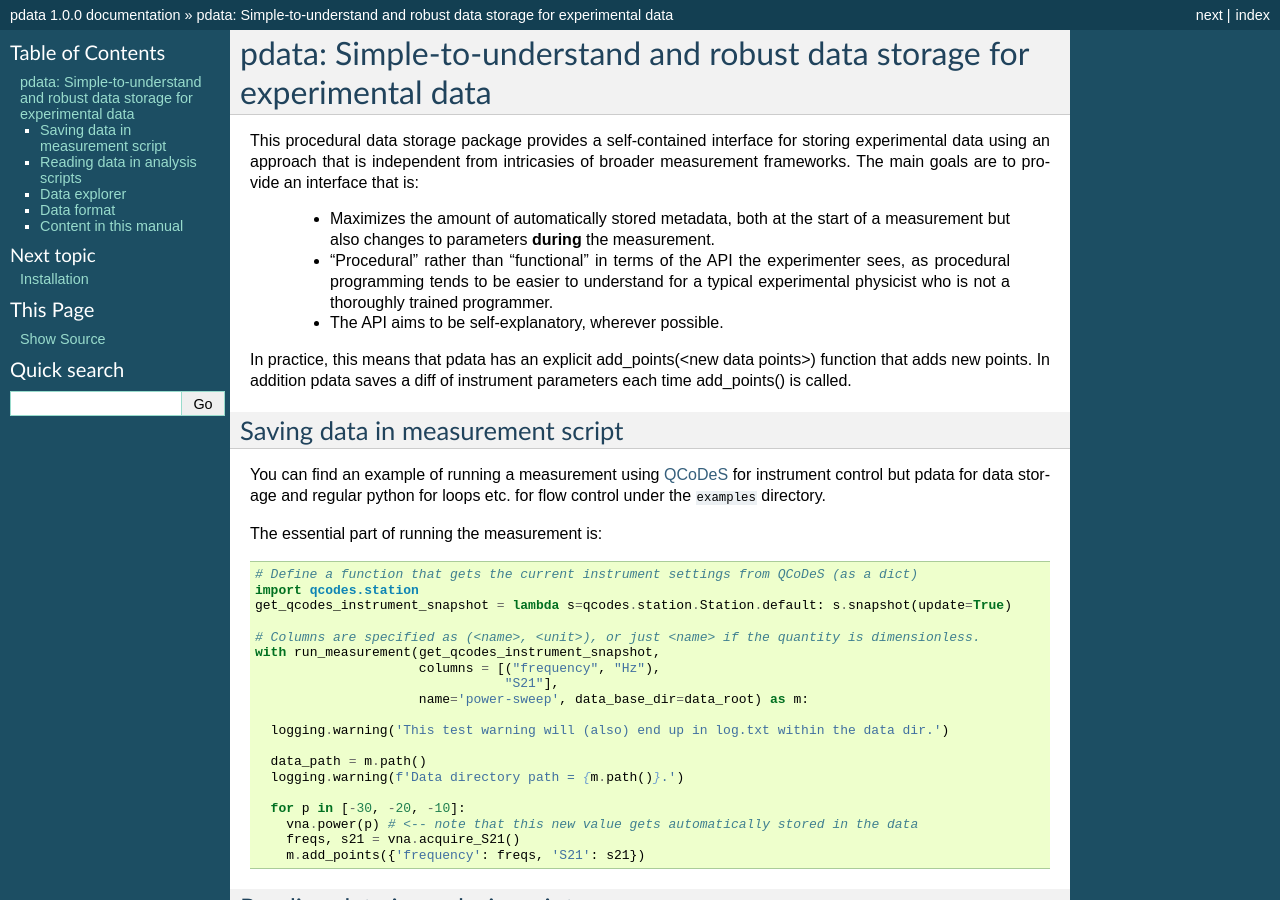
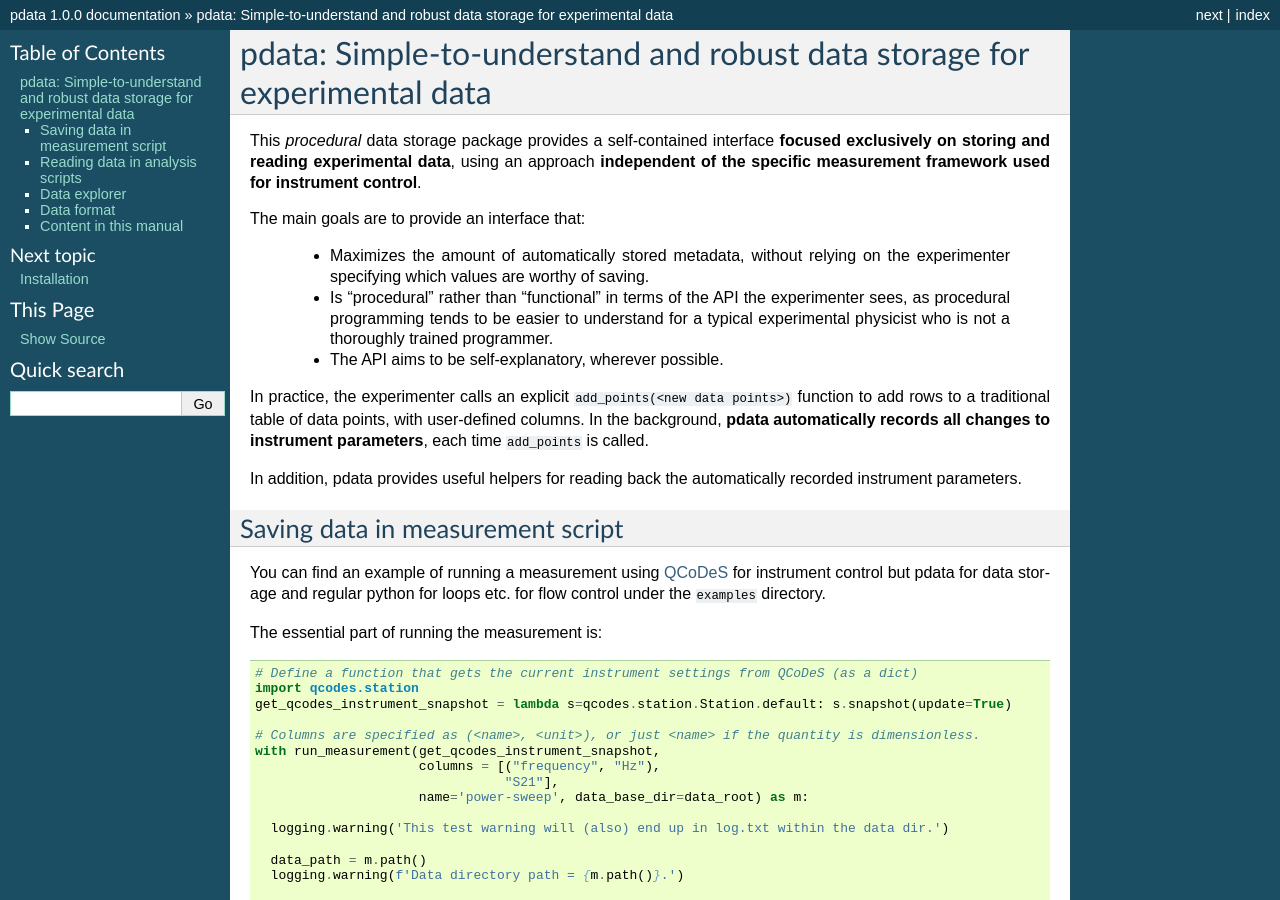
Before and after one commit to govenius/pdata, a Sphinx documentation site: the page built from docs/index.rst, in a window 1280 px wide and 900 px high. Built offline with Sphinx 7.4.7, drawn with Linux system fonts in a browser that asks for light colours.

Commit message:
Tweak intro paragraphs.

```diff
--- a/docs/index.rst
+++ b/docs/index.rst
@@ -6,18 +6,25 @@
 pdata: Simple-to-understand and robust data storage for experimental data
 =========================================================================
 
-This procedural data storage package provides a self-contained
-interface for storing experimental data using an approach that is
-independent from intricasies of broader measurement frameworks. The
-main goals are to provide an interface that is:
+This *procedural* data storage package provides a self-contained
+interface **focused exclusively on storing and reading experimental
+data**, using an approach **independent of the specific measurement
+framework used for instrument control**.
 
-  * Maximizes the amount of automatically stored metadata, both at the start of a measurement but also changes to parameters **during** the measurement.
-  * "Procedural" rather than "functional" in terms of the API the experimenter sees, as procedural programming tends to be easier to understand for a typical experimental physicist who is not a thoroughly trained programmer.
+The main goals are to provide an interface that:
+
+  * Maximizes the amount of automatically stored metadata, without relying on the experimenter specifying which values are worthy of saving.
+  * Is "procedural" rather than "functional" in terms of the API the experimenter sees, as procedural programming tends to be easier to understand for a typical experimental physicist who is not a thoroughly trained programmer.
   * The API aims to be self-explanatory, wherever possible.
 
-In practice, this means that pdata has an explicit add_points(<new
-data points>) function that adds new points. In addition pdata saves a
-diff of instrument parameters each time add_points() is called.
+In practice, the experimenter calls an explicit :code:`add_points(<new
+data points>)` function to add rows to a traditional table of data
+points, with user-defined columns. In the background, **pdata
+automatically records all changes to instrument parameters**, each
+time :code:`add_points` is called.
+
+In addition, pdata provides useful helpers for reading back the
+automatically recorded instrument parameters.
 
 Saving data in measurement script
 ---------------------------------
```
